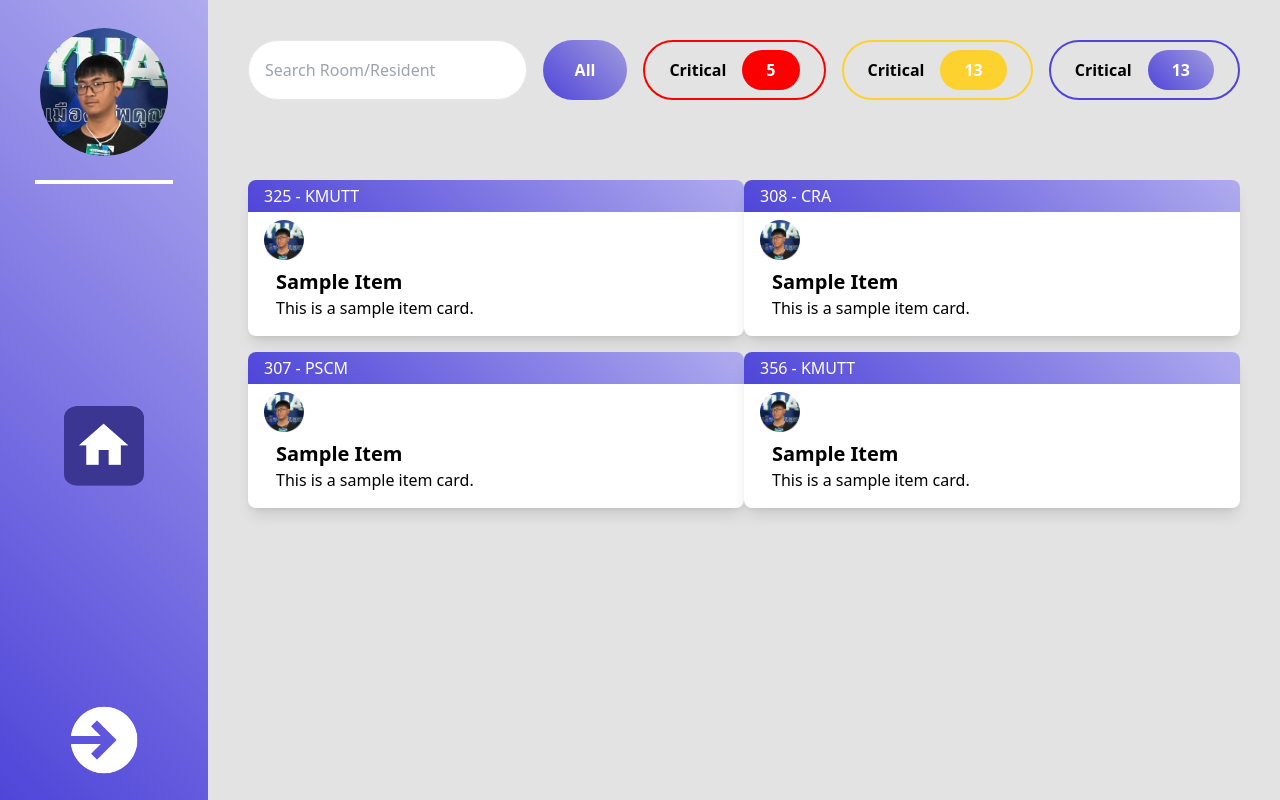
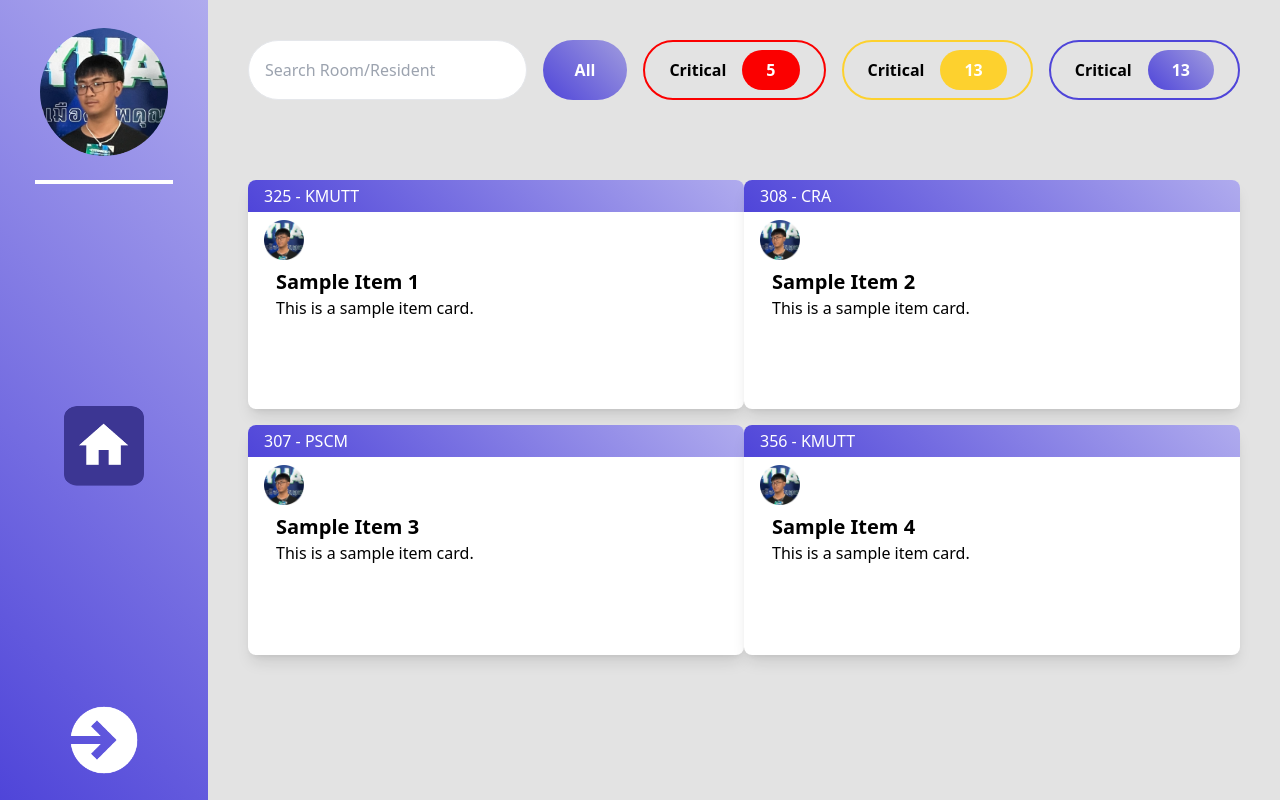
Before and after one commit to pergazuz/Sirisoft_hack_demo, a React (Vite) app in the folder sirisoft_frontend/: page /home in a window 1280 px wide. Built offline with nearby package versions, Linux system fonts and the light colour scheme.

Commit message:
Update Login

```diff
--- a/sirisoft_frontend/src/components/HomeContent.jsx
+++ b/sirisoft_frontend/src/components/HomeContent.jsx
@@ -2,32 +2,45 @@ import React from 'react';
 import ItemCard from './ItemCard';
 
 function HomePage() {
+  // Define an array of item data
+  const items = [
+    {
+      title: "Sample Item 1",
+      description: "This is a sample item card.",
+      imageUrl: "/profile.png", // Replace with your image path
+      topBarText: "325 - KMUTT",
+    },
+    {
+      title: "Sample Item 2",
+      description: "This is a sample item card.",
+      imageUrl: "/profile.png", // Replace with your image path
+      topBarText: "308 - CRA",
+    },
+    {
+      title: "Sample Item 3",
+      description: "This is a sample item card.",
+      imageUrl: "/profile.png", // Replace with your image path
+      topBarText: "307 - PSCM",
+    },
+    {
+      title: "Sample Item 4",
+      description: "This is a sample item card.",
+      imageUrl: "/profile.png", // Replace with your image path
+      topBarText: "356 - KMUTT",
+    },
+  ];
+
   return (
     <div className="flex flex-wrap justify-between p-10">
-      <ItemCard
-        title="Sample Item"
-        description="This is a sample item card."
-        imageUrl="/profile.png" // Replace with your image path
-        topBarText="325 - KMUTT"
-      />
-      <ItemCard
-        title="Sample Item"
-        description="This is a sample item card."
-        imageUrl="/profile.png" // Replace with your image path
-        topBarText="308 - CRA"
-      />
-      <ItemCard
-        title="Sample Item"
-        description="This is a sample item card."
-        imageUrl="/profile.png" // Replace with your image path
-        topBarText="307 - PSCM"
-      />
-      <ItemCard
-        title="Sample Item"
-        description="This is a sample item card."
-        imageUrl="/profile.png" // Replace with your image path
-        topBarText="356 - KMUTT"
-      />
+      {items.map((item, index) => (
+        <ItemCard
+          key={index}
+          title={item.title}
+          description={item.description}
+          imageUrl={item.imageUrl}
+          topBarText={item.topBarText}
+        />
+      ))}
     </div>
   );
 }
--- a/sirisoft_frontend/src/components/ItemCard.jsx
+++ b/sirisoft_frontend/src/components/ItemCard.jsx
@@ -2,7 +2,7 @@ import React from 'react';
 
 function ItemCard({ title, description, imageUrl, topBarText }) {
   return (
-    <div className="bg-white rounded-lg shadow-lg p-4 mb-4 relative flex w-1/2 "> {/* Added flex for layout */}
+    <div className="bg-white rounded-lg shadow-lg p-4 mb-4 relative flex w-1/2 h-2/3"> {/* Added flex for layout */}
       <div className="bg-gradient-custom text-white py-1 px-4 rounded-t-lg absolute top-0 left-0 right-0">
         <span>{topBarText}</span>
       </div>
--- a/sirisoft_frontend/src/components/LoginPage.jsx
+++ b/sirisoft_frontend/src/components/LoginPage.jsx
@@ -31,7 +31,7 @@ function LoginPage() {
     const closeModal = () => setShowModal(false);
 
     return (
-        <div style={{ backgroundColor: '#E3E3E3' }} className="flex justify-center items-center h-screen">
+        <div className="bg-gradient-custom flex justify-center items-center h-screen">
             <div className="w-full max-w-xs">
                 <form className="bg-white shadow-md rounded-xl px-8 pt-6 pb-8 mb-4" onSubmit={handleSubmit}>
                     <div className="flex justify-center">
```
